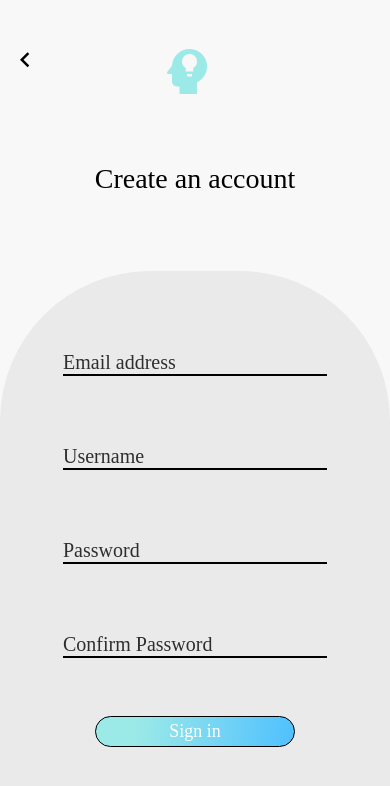
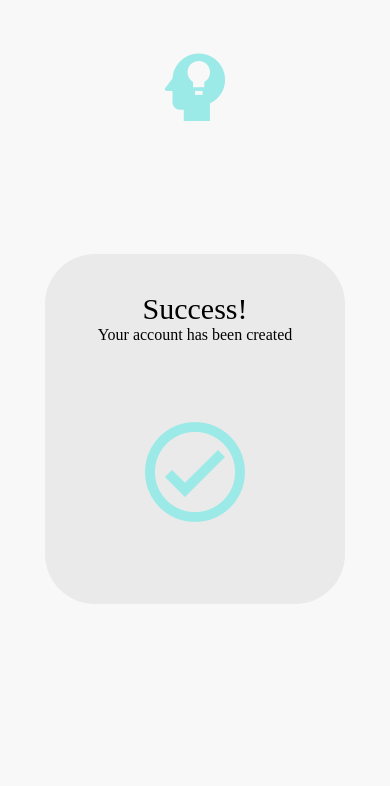
Before and after one commit to susupadilla99/Chron, a React Native app: screen / in a window 390 px wide. Shown: the top 786 px of the page. Built offline with nearby package versions, Linux system fonts and the light colour scheme.

Commit message:
Added RegisterSuccessScreen and tweaked login&register screens

```diff
--- a/App.js
+++ b/App.js
@@ -2,10 +2,11 @@ import React from 'react';
 
 import LoginScreen from './app/screens/LoginScreen';
 import RegisterScreen from './app/screens/RegisterScreen';
+import RegisterSuccessScreen from './app/screens/RegisterSuccessScreen';
 import WelcomeScreen from './app/screens/WelcomeScreen';
 
 export default function App() {
   return (
-    <RegisterScreen/>
+    <RegisterSuccessScreen/>
   );
 };
--- a/app/screens/LoginScreen.js
+++ b/app/screens/LoginScreen.js
@@ -9,6 +9,7 @@ import AppColors from '../config/AppColors';
 import AppTextInput from '../components/AppTextInput';
 import AppButton from '../components/AppButton';
 import AppText from '../components/AppText';
+import AppIconButton from '../components/AppIconButton';
 
 let yupSchema = Yup.object().shape(
   {
@@ -22,7 +23,12 @@ function LoginScreen(props) {
     <AppScreen>
 
       <View style={styles.topContainer}>
-        <MaterialCommunityIcons name="chevron-left" size={30} color={AppColors.black}/>
+        <AppIconButton
+          icon="chevron-left"
+          size={30}
+          color={AppColors.black}
+          onPress={()=>{console.log("Go to welcome screen!")}}
+          />
       </View>
 
       <View style={styles.midContainer}>
--- a/app/screens/RegisterScreen.js
+++ b/app/screens/RegisterScreen.js
@@ -26,8 +26,18 @@ function RegisterScreen(props) {
     <AppScreen>
 
         <View style={styles.topContainer}>
-          <AppIconButton style={styles.iconButton} icon="chevron-left" size={30} color={AppColors.black}/>
-          <MaterialCommunityIcons style={styles.logo} name='head-lightbulb' size={60} color={AppColors.lightBlue}/>
+          <AppIconButton
+            style={styles.iconButton}
+            icon="chevron-left" size={30}
+            color={AppColors.black}
+            onPress={()=>{console.log("Go to welcome screen!")}}
+            />
+          <MaterialCommunityIcons
+            style={styles.logo}
+            name='head-lightbulb'
+            size={60}
+            color={AppColors.lightBlue}
+            />
         </View>
 
         <View style={styles.midContainer}>
--- /dev/null
+++ b/app/screens/RegisterSuccessScreen.js
@@ -0,0 +1,53 @@
+import React from 'react';
+import { View, StyleSheet } from 'react-native';
+import { MaterialCommunityIcons } from '@expo/vector-icons'
+
+import AppScreen from '../components/AppScreen';
+import AppColors from '../config/AppColors';
+import AppText from '../components/AppText';
+import { clearErrors } from 'react-native/Libraries/LogBox/Data/LogBoxData';
+
+function RegisterSuccessScreen(props) {
+  return (
+    <AppScreen>
+
+      <View style={styles.topContainer}>
+        <MaterialCommunityIcons name='head-lightbulb' size={90} color={AppColors.lightBlue}/>
+      </View>
+
+      <View style={styles.bottomContainer}>
+        <View style={styles.container}>
+          <View style={{flex:1, justifyContent: 'center', alignItems: 'center'}}>
+            <AppText size={30}>Success!</AppText>
+            <AppText size={16}>Your account has been created</AppText>
+          </View>
+          <View style={{flex:1.5, paddingTop: 30, alignItems: 'center'}}>
+            <MaterialCommunityIcons name="check-circle-outline" size={120} color={AppColors.lightBlue}/>
+          </View>
+        </View>
+      </View>
+
+    </AppScreen>
+  );
+}
+
+const styles = StyleSheet.create({
+  topContainer: {
+    flex: 1,
+    justifyContent: 'center',
+    alignItems:'center',
+  },
+  bottomContainer: {
+    flex: 3.4,
+    paddingTop: 80,
+    alignItems: 'center',
+  },
+  container: {
+    width: 300,
+    height: 350,
+    backgroundColor: AppColors.gray,
+    borderRadius: 50,
+  }
+});
+
+export default RegisterSuccessScreen;
```
